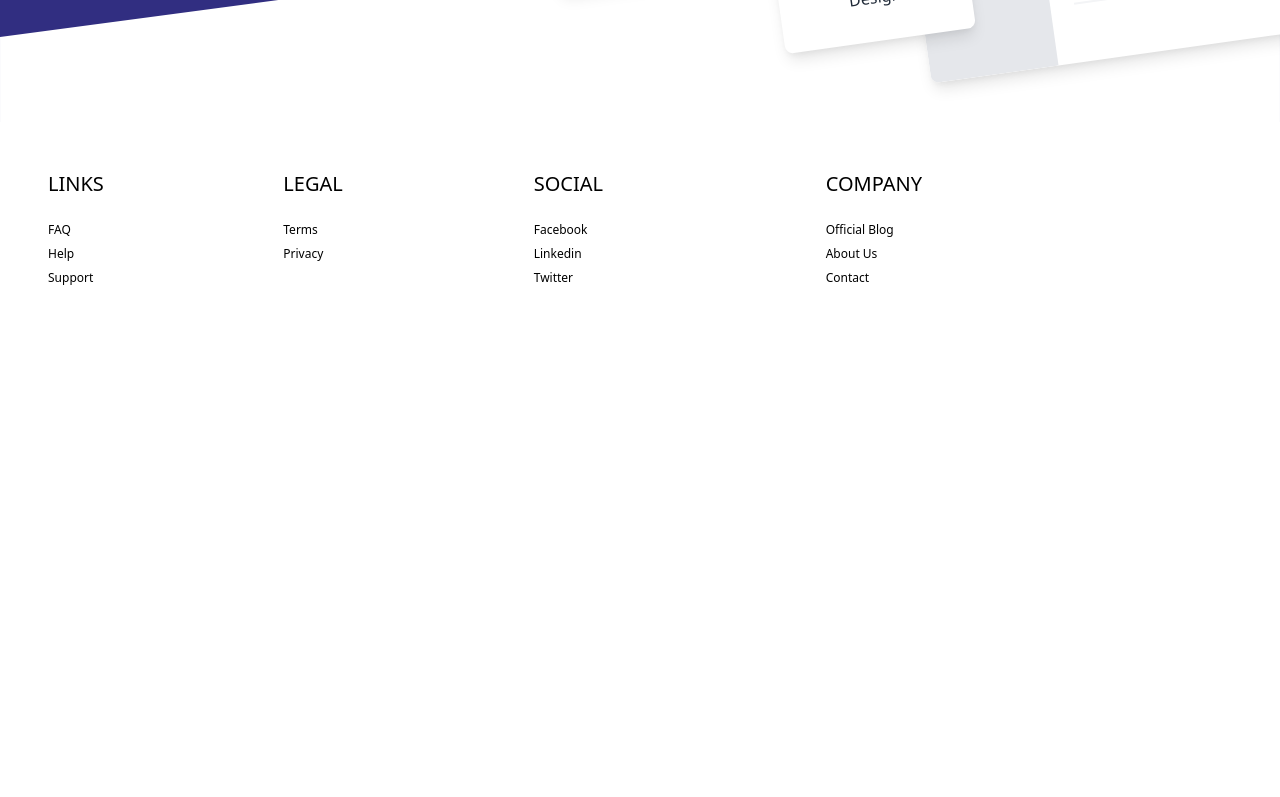
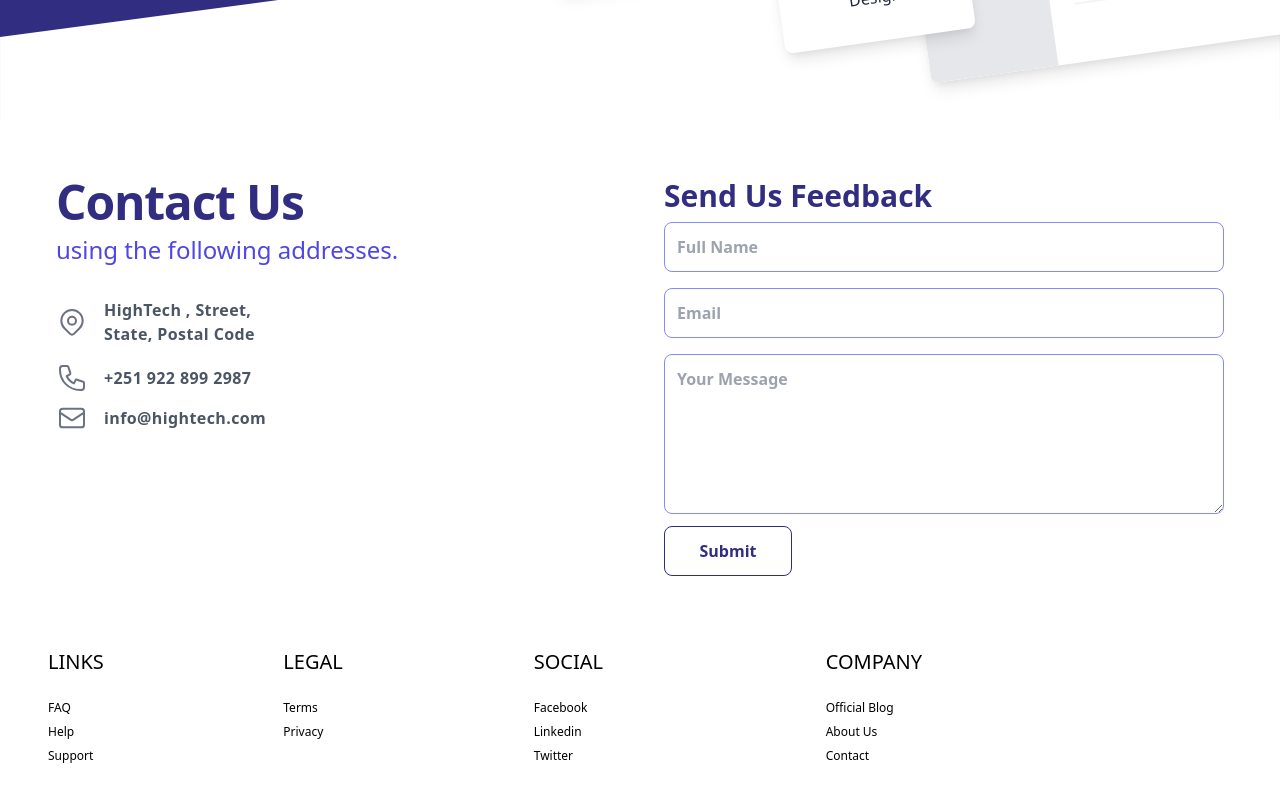
Before and after one commit to High-Tech-MITC/HIGHTECH-official, a React (Create React App) app: page / in a window 1280 px wide. Shown: the part 684-1481 px from the top of the page. Before the commit the page ends 1042 px from the top, so only its background shows below. Built offline with nearby package versions, Linux system fonts and the light colour scheme.

Commit message:
feedback n contact page

```diff
--- a/public/index.html
+++ b/public/index.html
@@ -10,7 +10,7 @@
     <!-- <link rel="apple-touch-icon" href="%PUBLIC_URL%/logo192.png" /> -->
 
     <!-- <link rel="manifest" href="%PUBLIC_URL%/manifest.json" /> -->
-    <title>HIGH-CV | better world of job</title>
+    <title>HIGH-TECH | kingdom of techmakers</title>
   </head>
   <body>
     <noscript>You need to enable JavaScript to run this app.</noscript>
--- a/src/App.js
+++ b/src/App.js
@@ -3,6 +3,7 @@ import Header from "./components/Header";
 import Landing from "./components/Landing";
 import Services from "./components/Services";
 import Members from "./components/Members";
+import Contact from "./components/Contact";
 import Footer from "./components/Footer";
 import "./App.css";
 import "./components/styles/tailwind.css";
@@ -15,12 +16,16 @@ const App = () => {
         <Switch>
           <Route exact path="/">
             <Landing />
+            <Contact />
           </Route>
           <Route path="/services">
             <Services />
           </Route>
           <Route path="/members">
             <Members />
+          </Route>
+          <Route path="/contact">
+            <Contact />
           </Route>
         </Switch>
         <Footer />
--- /dev/null
+++ b/src/components/Contact.jsx
@@ -0,0 +1,145 @@
+const Contact = () => {
+  return (
+    <div className="contact">
+      <div class="bg-white mx-auto sm:px-6 lg:px-8">
+        <div class="mt-8 overflow-hidden">
+          <div class="grid grid-cols-1 md:grid-cols-2">
+            <div class="p-6 mr-2  sm:rounded-lg">
+              <h1 class="text-4xl sm:text-5xl text-indigo-900 dark:text-white font-extrabold tracking-tight">
+                Contact Us
+              </h1>
+              <p class="text-normal text-lg sm:text-2xl font-medium text-indigo-600 dark:text-gray-400 mt-2">
+                using the following addresses.
+              </p>
+
+              <div class="flex items-center mt-8 text-gray-600 dark:text-gray-400">
+                <svg
+                  fill="none"
+                  stroke="currentColor"
+                  stroke-linecap="round"
+                  stroke-linejoin="round"
+                  stroke-width="1.5"
+                  viewBox="0 0 24 24"
+                  class="w-8 h-8 text-gray-500"
+                >
+                  <path
+                    stroke-linecap="round"
+                    stroke-linejoin="round"
+                    stroke-width="1.5"
+                    d="M17.657 16.657L13.414 20.9a1.998 1.998 0 01-2.827 0l-4.244-4.243a8 8 0 1111.314 0z"
+                  />
+                  <path
+                    stroke-linecap="round"
+                    stroke-linejoin="round"
+                    stroke-width="1.5"
+                    d="M15 11a3 3 0 11-6 0 3 3 0 016 0z"
+                  />
+                </svg>
+                <div class="ml-4 text-md tracking-wide font-semibold w-40">
+                  HighTech , Street, State, Postal Code
+                </div>
+              </div>
+
+              <div class="flex items-center mt-4 text-gray-600 dark:text-gray-400">
+                <svg
+                  fill="none"
+                  stroke="currentColor"
+                  stroke-linecap="round"
+                  stroke-linejoin="round"
+                  stroke-width="1.5"
+                  viewBox="0 0 24 24"
+                  class="w-8 h-8 text-gray-500"
+                >
+                  <path
+                    stroke-linecap="round"
+                    stroke-linejoin="round"
+                    stroke-width="1.5"
+                    d="M3 5a2 2 0 012-2h3.28a1 1 0 01.948.684l1.498 4.493a1 1 0 01-.502 1.21l-2.257 1.13a11.042 11.042 0 005.516 5.516l1.13-2.257a1 1 0 011.21-.502l4.493 1.498a1 1 0 01.684.949V19a2 2 0 01-2 2h-1C9.716 21 3 14.284 3 6V5z"
+                  />
+                </svg>
+                <div class="ml-4 text-md tracking-wide font-semibold w-40">
+                  +251 922 899 2987
+                </div>
+              </div>
+
+              <div class="flex items-center mt-2 text-gray-600 dark:text-gray-400">
+                <svg
+                  fill="none"
+                  stroke="currentColor"
+                  stroke-linecap="round"
+                  stroke-linejoin="round"
+                  stroke-width="1.5"
+                  viewBox="0 0 24 24"
+                  class="w-8 h-8 text-gray-500"
+                >
+                  <path
+                    stroke-linecap="round"
+                    stroke-linejoin="round"
+                    stroke-width="1.5"
+                    d="M3 8l7.89 5.26a2 2 0 002.22 0L21 8M5 19h14a2 2 0 002-2V7a2 2 0 00-2-2H5a2 2 0 00-2 2v10a2 2 0 002 2z"
+                  />
+                </svg>
+                <div class="ml-4 text-md tracking-wide font-semibold w-40">
+                  info@hightech.com
+                </div>
+              </div>
+            </div>
+
+            <form class="p-6 flex flex-col justify-center">
+              <h2 className="text-3xl font-extrabold text-indigo-900">
+                Send Us Feedback
+              </h2>
+              <div class="flex flex-col">
+                <label for="name" class="hidden">
+                  Full Name
+                </label>
+                <input
+                  type="name"
+                  name="name"
+                  id="name"
+                  placeholder="Full Name"
+                  class="w-100 mt-2 py-3 px-3 rounded-lg bg-white dark:bg-gray-800 border border-indigo-400 dark:border-gray-700 text-gray-800 font-semibold focus:border-indigo-500 focus:outline-none"
+                />
+              </div>
+
+              <div class="flex flex-col mt-2">
+                <label for="email" class="hidden">
+                  Email
+                </label>
+                <input
+                  type="email"
+                  name="email"
+                  id="email"
+                  placeholder="Email"
+                  class="w-100 mt-2 py-3 px-3 rounded-lg bg-white dark:bg-gray-800 border border-indigo-400 dark:border-gray-700 text-gray-800 font-semibold focus:border-indigo-500 focus:outline-none"
+                />
+              </div>
+
+              <div class="flex flex-col mt-2">
+                <label for="tel" class="hidden">
+                  Message
+                </label>
+                <textarea
+                  type="tel"
+                  name="tel"
+                  id="tel"
+                  placeholder="Your Message"
+                  class="w-100 h-40 mt-2 py-3 px-3 rounded-lg bg-white dark:bg-gray-800 border border-indigo-400 dark:border-gray-700 text-gray-800 font-semibold focus:border-indigo-500 focus:outline-none"
+                />
+              </div>
+
+              <button
+                type="submit"
+                class="md:w-32 hover:bg-indigo-900 bg-white text-indigo-900 border border-indigo-900 hover:text-white font-bold py-3 px-6 rounded-lg mt-3 transition ease-in-out duration-300"
+              >
+                Submit
+              </button>
+            </form>
+          </div>
+        </div>
+      </div>
+    </div>
+  );
+};
+
+export default Contact;
--- a/src/components/Header.jsx
+++ b/src/components/Header.jsx
@@ -47,7 +47,7 @@ const Header = () => {
               About
             </Link>
             <Link
-              to="/"
+              to="/contact"
               class="inline-block py-2 px-4 text-gray-700 bg-white hover:bg-gray-100 rounded-lg"
             >
               Contact Us
--- a/src/components/Landing.jsx
+++ b/src/components/Landing.jsx
@@ -3,7 +3,7 @@ import { Link } from "react-router-dom";
 const Landing = () => {
   return (
     <div>
-      <div class="h-screen md:h-auto bg-indigo-900 md:overflow-hidden">
+      <div class=" md:h-auto bg-indigo-900 md:overflow-hidden">
         <div class="px-4 py-20 md:py-4">
           <div class="md:max-w-6xl md:mx-auto">
             <div class="md:flex md:flex-wrap">
@@ -387,7 +387,7 @@ const Landing = () => {
           </div>
         </div>
         <svg
-          class="fill-current text-white hidden md:block"
+          class=" fill-current text-white  md:block"
           xmlns="http://www.w3.org/2000/svg"
           viewBox="0 0 1440 320"
         >
--- a/src/components/Members.jsx
+++ b/src/components/Members.jsx
@@ -4,7 +4,7 @@ import img from "./img.jpg";
 const Members = () => {
   let arr = [2, 3, 3, 4, 1, 2, 3, 4, 3];
   return (
-    <div className="bg-gray-900">
+    <div className="bg-gray-900 text-center">
       <h1 className="text-white text-2xl text-center text-bold py-8">
         MEMBERS
       </h1>
@@ -12,7 +12,8 @@ const Members = () => {
         className="
       grid grid-cols-1
       gap-6
-      p-16
+      p-8
+      md:p-16
       sm:grid-cols-2
       md:grid-cols-3
       lg:grid-cols-4
--- a/src/components/Services.jsx
+++ b/src/components/Services.jsx
@@ -1,3 +1,4 @@
+import { Link } from "react-router-dom";
 import img from "./img.jpg";
 
 const Services = () => {
@@ -95,7 +96,9 @@ const Services = () => {
 
               <div className="flex justify-between">
                 <div className="my-2">
-                  <p className="font-semibold text-base mb-2">Team Member</p>
+                  <Link to="/members" className="font-semibold text-base mb-2">
+                    Team Member
+                  </Link>
                   <div className="flex space-x-2">
                     <img
                       alt="im"
```
